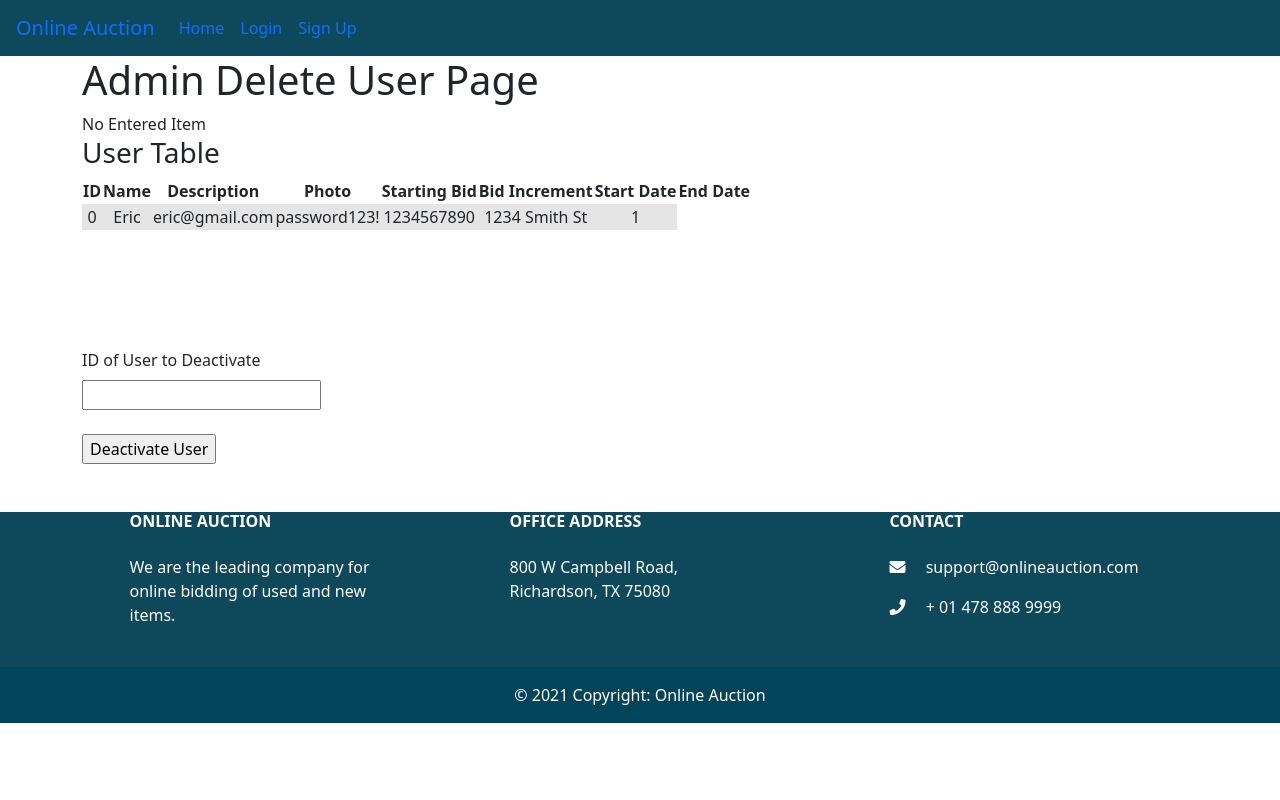
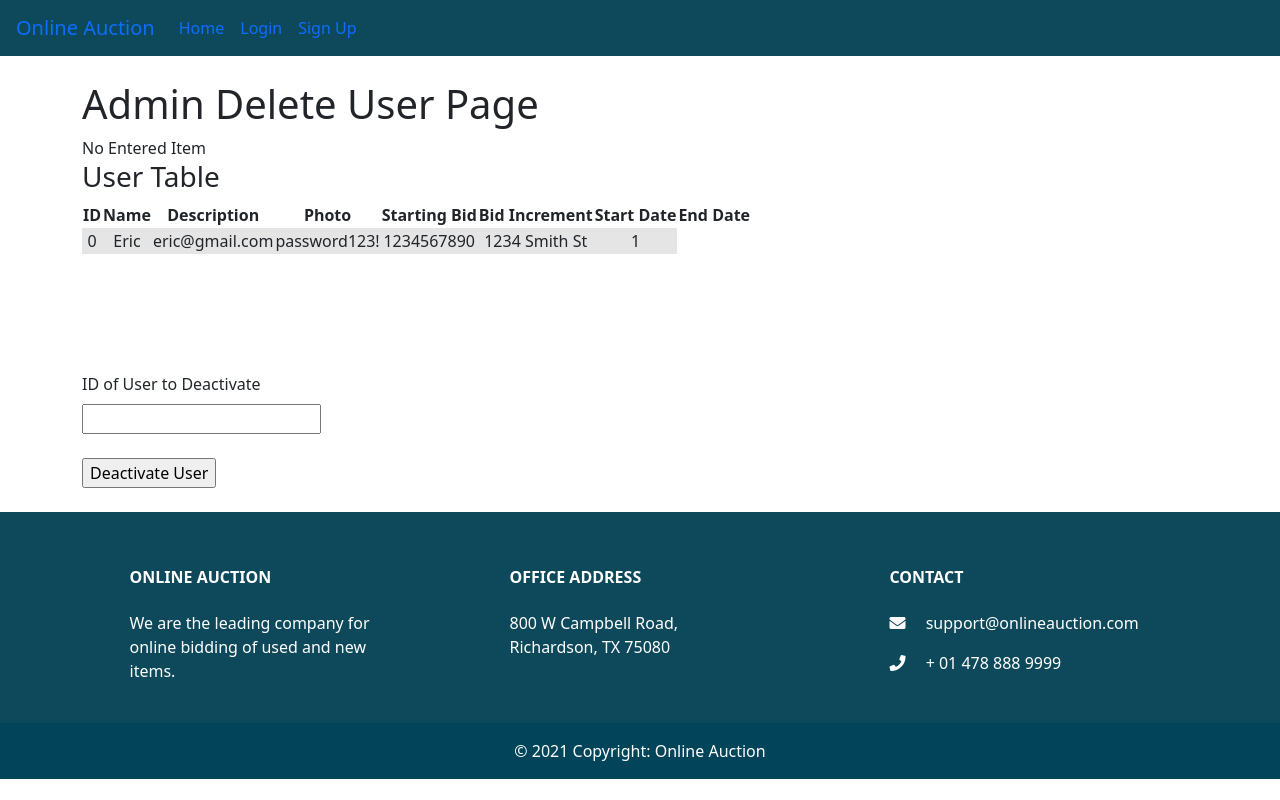
Before and after one commit to ez314/CS-6360-Project, a Flask app: page /adminDeleteUserPage in a window 1280 px wide. Run offline with Flask 2, Linux system fonts and the light colour scheme; data comes from the database, SQL or seed files in the repository; some libraries are stand-ins or nearby versions.

Commit message:
Add some padding in base

```diff
--- a/website/templates/base.html
+++ b/website/templates/base.html
@@ -88,7 +88,7 @@
 </nav>
 
 
-<div class="container">{% block content %} {% endblock %}</div>
+<div class="container py-4">{% block content %} {% endblock %}</div>
 
 {% block script %} {% endblock %}
 <script
@@ -114,7 +114,7 @@
 ></script>
 </body>
 
-<footer class="text-center text-white" style="background-color: #0e495b;">
+<footer class="text-center text-white pt-2" style="background-color: #0e495b;">
     <!-- Grid container -->
     <section class="">
         <div class="container text-center text-md-start mt-5">
```
